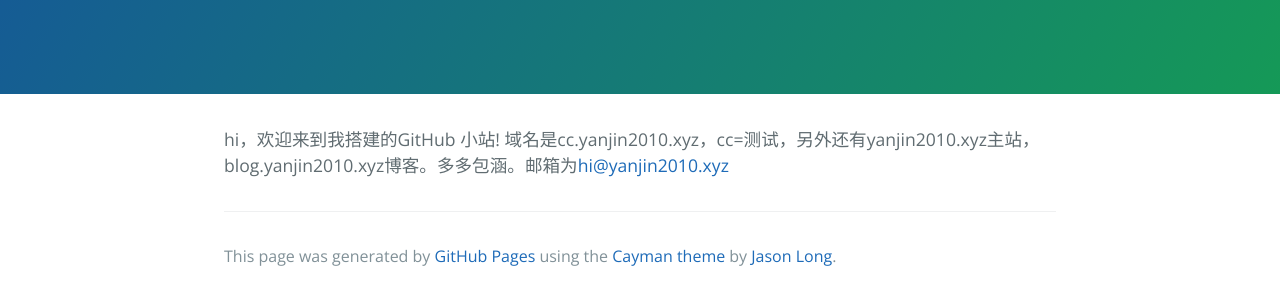
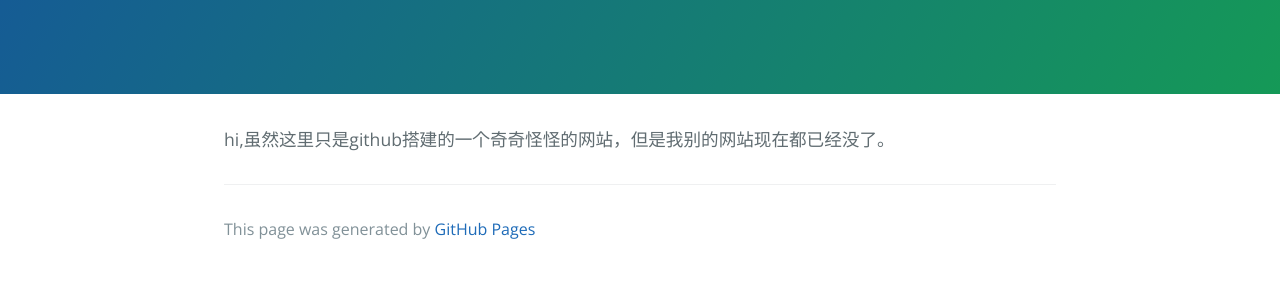
Before and after one commit to yanjin2010/yanjin.github.io, a plain HTML site: page 索引.html in a window 1280 px wide. Shown: the part 176-480 px from the top of the page. Drawn offline with nearby package versions, Linux system fonts and the light colour scheme.

Commit message:
Update and rename index.html to 索引.html

```diff
--- a/index.html
+++ b/索引.html
@@ -16,13 +16,11 @@
     </section>
 
     <section class="main-content">
-      <p>hi，欢迎来到我搭建的GitHub 小站!
-域名是cc.yanjin2010.xyz，cc=测试，另外还有yanjin2010.xyz主站，blog.yanjin2010.xyz博客。多多包涵。邮箱为<a href="mailto:hi@yanjin2010.xyz">hi@yanjin2010.xyz</a></p>
+      <p>hi,虽然这里只是github搭建的一个奇奇怪怪的网站，但是我别的网站现在都已经没了。</a></p>
 
       <footer class="site-footer">
 
-        <span class="site-footer-credits">This page was generated by <a href="https://pages.github.com">GitHub Pages</a> using the <a href="https://github.com/jasonlong/cayman-theme">Cayman theme</a> by <a href="https://twitter.com/jasonlong">Jason Long</a>.</span>
-      </footer>
+        <span class="site-footer-credits">This page was generated by <a href="fuxiaoji.xyz">GitHub Pages
 
     </section>
 
```
